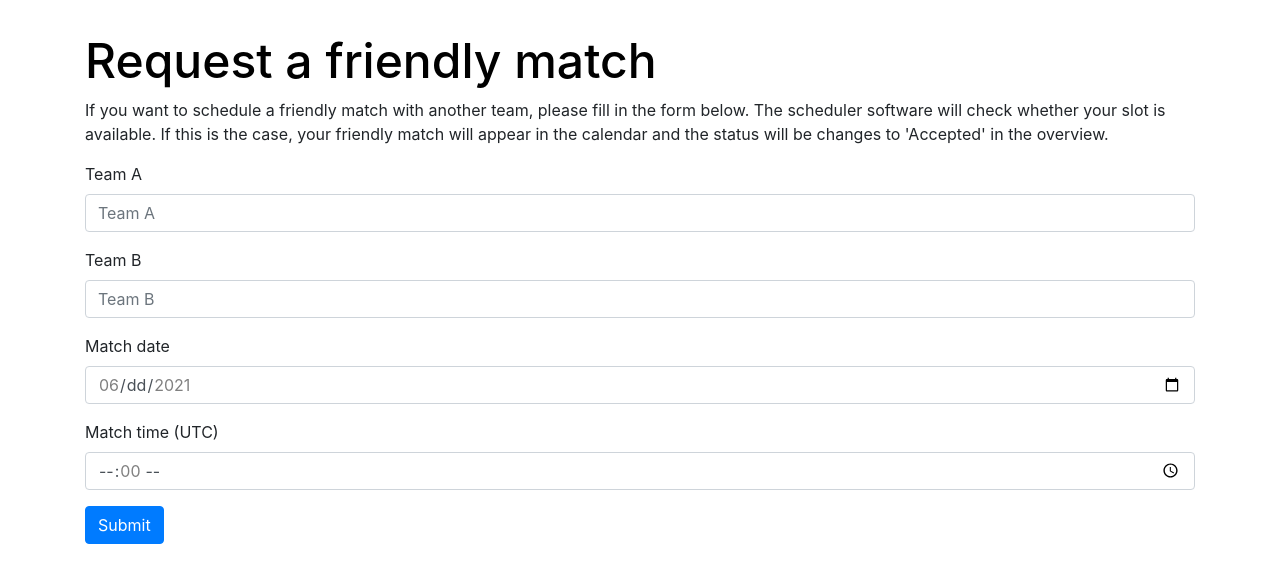
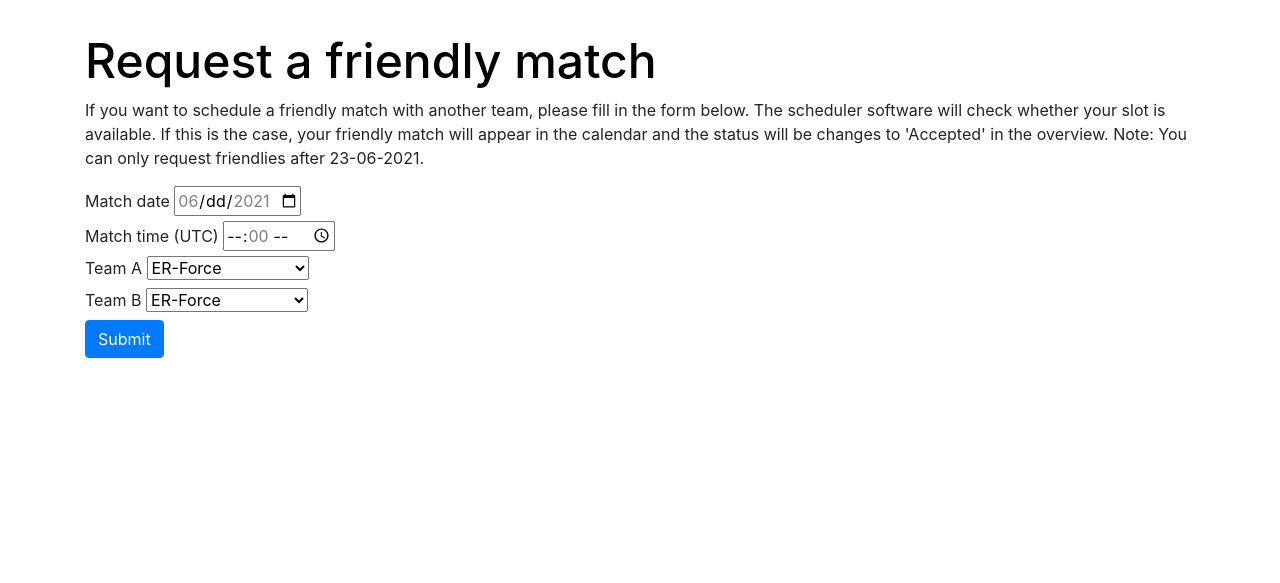
Before and after one commit to selinazwerver/ssl-scheduling-webAPI-2021, a Flask app: page /request_friendly in a window 1280 px wide. Shown: the part 56-639 px from the top of the page. Run offline with Flask 2, Linux system fonts and the light colour scheme; parts of the project's set-up code (start-up, migrations or seed data) failed here and were passed over; some libraries are stand-ins or nearby versions.

Commit message:
add dropdown menu

```diff
--- a/templates/request_friendly.html
+++ b/templates/request_friendly.html
@@ -7,47 +7,80 @@ margin-top: 0.67em;
 display: block;
 font-size: 3em;
 }
+
+
+
+
+
 </style>
 
 <h1>{% block title %} Request a friendly match {% endblock %}</h1>
-<p> If you want to schedule a friendly match with another team, please fill in the form below. The scheduler software will check whether your slot is available. If this is the case, your friendly match will appear in the calendar and the status will be changes to 'Accepted' in the overview. </p>
+<p> If you want to schedule a friendly match with another team, please fill in the form below. The scheduler software
+    will check whether your slot is available. If this is the case, your friendly match will appear in the calendar and
+    the status will be changes to 'Accepted' in the overview. Note: You can only request friendlies after
+    23-06-2021. </p>
 <form method="post">
 
-<!--  Team A-->
-  <div class="form-group">
-    <label for="team_a">Team A</label>
-    <input type="text" name="team_a" id="team_a"
-           placeholder="Team A" class="form-control"
-           value="{{ request.form['team_a'] }}"/>
-  </div>
+    <!--  Match date and time  -->
+    <div class="form">
+        <label for="date">Match date</label>
+        <input type="date" name="date" id="date"
+               min="2021-06-21" max="2021-06-27"
+               value="{{ request.form['date'] }}"/>
+    </div>
 
-<!--  Team B-->
-  <div class="form-group">
-    <label for="team_b">Team B</label>
-    <input type="text" name="team_b" id="team_b"
-           placeholder="Team B" class="form-control"
-           value="{{ request.form['team_b'] }}"/>
-  </div>
+    <div class="form">
+        <label for="time">Match time (UTC)</label>
+        <input type="time" name="time" id="time" step="3600"
+               value="{{ request.form['time'] }}"/>
+    </div>
 
-<!--  Match date-->
-  <div class="form-group">
-    <label for="date">Match date</label>
-    <input type="date" name="date" id="date"
-           min="2021-06-14" max="2021-06-27"
-           class="form-control"
-           value="{{ request.form['date'] }}"/>
-  </div>
+    <!--  Team A-->
+    <div class="form">
+        <label for="team_a">Team A</label>
+        <select id="team_a" name="team_a">
+            <option value="ER-Force">ER-Force</option>
+            <option value="KgpKubs">KgpKubs</option>
+            <option value="MRL">MRL</option>
+            <option value="KIKS">KIKS</option>
+            <option value="Omid">Omid</option>
+            <option value="RoboCIn">RoboCIn</option>
+            <option value="RoboDragons">RoboDragons</option>
+            <option value="RoboFEI">RoboFEI</option>
+            <option value="RoboJackets">RoboJackets</option>
+            <option value="RoboTeam Twente">RoboTeam Twente</option>
+            <option value="SRC">SRC</option>
+            <option value="TIGERs Mannheim">TIGERs Mannheim</option>
+            <option value="Tritons RCSC">Tritons RCSC</option>
+            <option value="UBC Thunderbots">UBC Thunderbots</option>
+            <option value="URoboRus">URoboRus</option>
+        </select>
+    </div>
 
-<!--  Match time -->
-  <div class="form-group">
-    <label for="time">Match time (UTC)</label>
-    <input type="time" name="time" id="time"
-           class="form-control" step="3600"
-           value="{{ request.form['time'] }}"/>
-  </div>
+    <!--  Team B-->
+    <div class="form">
+        <label for="team_b">Team B</label>
+        <select id="team_b" name="team_b">
+            <option value="ER-Force">ER-Force</option>
+            <option value="KgpKubs">KgpKubs</option>
+            <option value="MRL">MRL</option>
+            <option value="KIKS">KIKS</option>
+            <option value="Omid">Omid</option>
+            <option value="RoboCIn">RoboCIn</option>
+            <option value="RoboDragons">RoboDragons</option>
+            <option value="RoboFEI">RoboFEI</option>
+            <option value="RoboJackets">RoboJackets</option>
+            <option value="RoboTeam Twente">RoboTeam Twente</option>
+            <option value="SRC">SRC</option>
+            <option value="TIGERs Mannheim">TIGERs Mannheim</option>
+            <option value="Tritons RCSC">Tritons RCSC</option>
+            <option value="UBC Thunderbots">UBC Thunderbots</option>
+            <option value="URoboRus">URoboRus</option>
+        </select>
+    </div>
 
-<!--  Submit button-->
-  <div class="form-group">
+    <!--  Submit button-->
+    <div>
         <button type="submit" class="btn btn-primary">Submit</button>
     </div>
 
```
Also changed, not shown: templates/results.html (+36 -4 lines).
